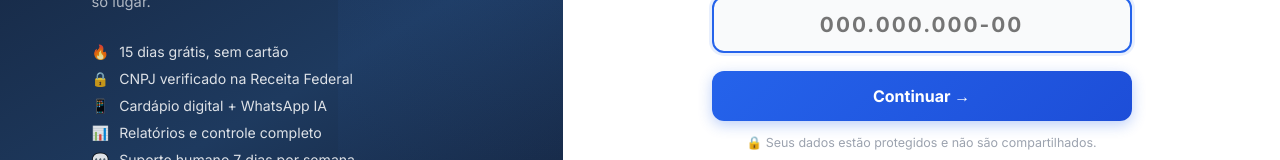
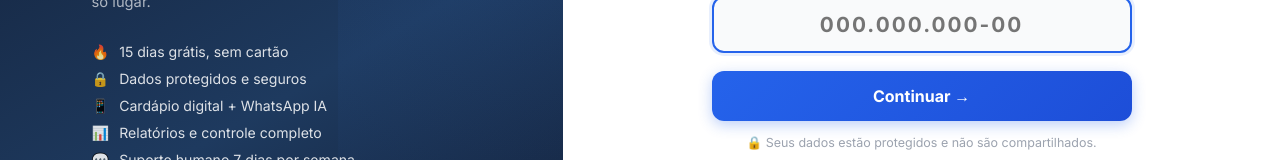
Before and after one commit to douglasmorett/firehub-site, a Next.js app: page /cadastro in a window 1280 px wide. Shown: the part 414-574 px from the top of the page. Built offline with nearby package versions, Linux system fonts and the light colour scheme.

Commit message:
fix: remove menção Receita Federal do painel

```diff
--- a/app/cadastro/page.tsx
+++ b/app/cadastro/page.tsx
@@ -191,7 +191,7 @@ body{font-family:'Inter',sans-serif}
             </p>
             {[
               ["🔥", "15 dias grátis, sem cartão"],
-              ["🔒", "CNPJ verificado na Receita Federal"],
+              ["🔒", "Dados protegidos e seguros"],
               ["📱", "Cardápio digital + WhatsApp IA"],
               ["📊", "Relatórios e controle completo"],
               ["💬", "Suporte humano 7 dias por semana"],
```
